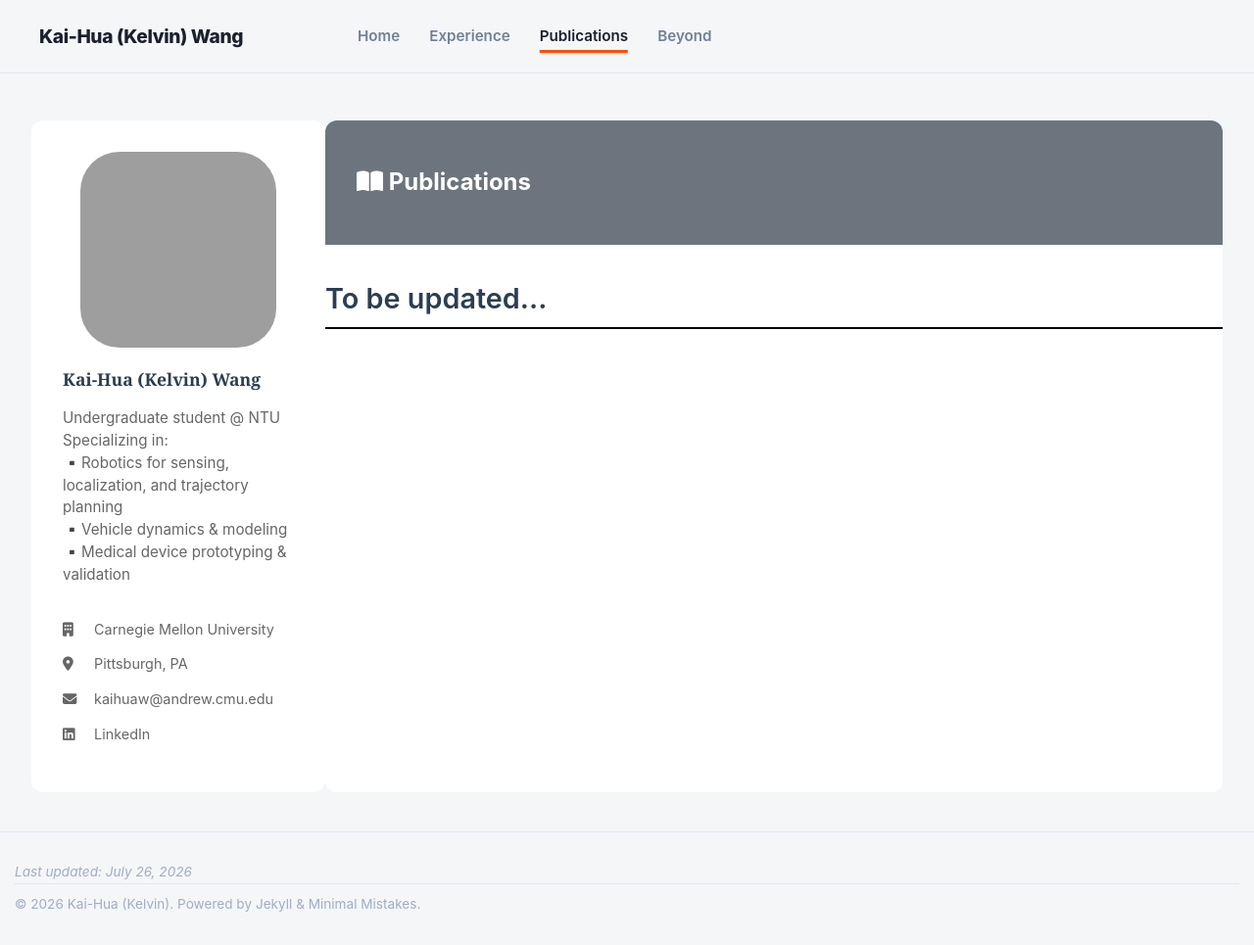
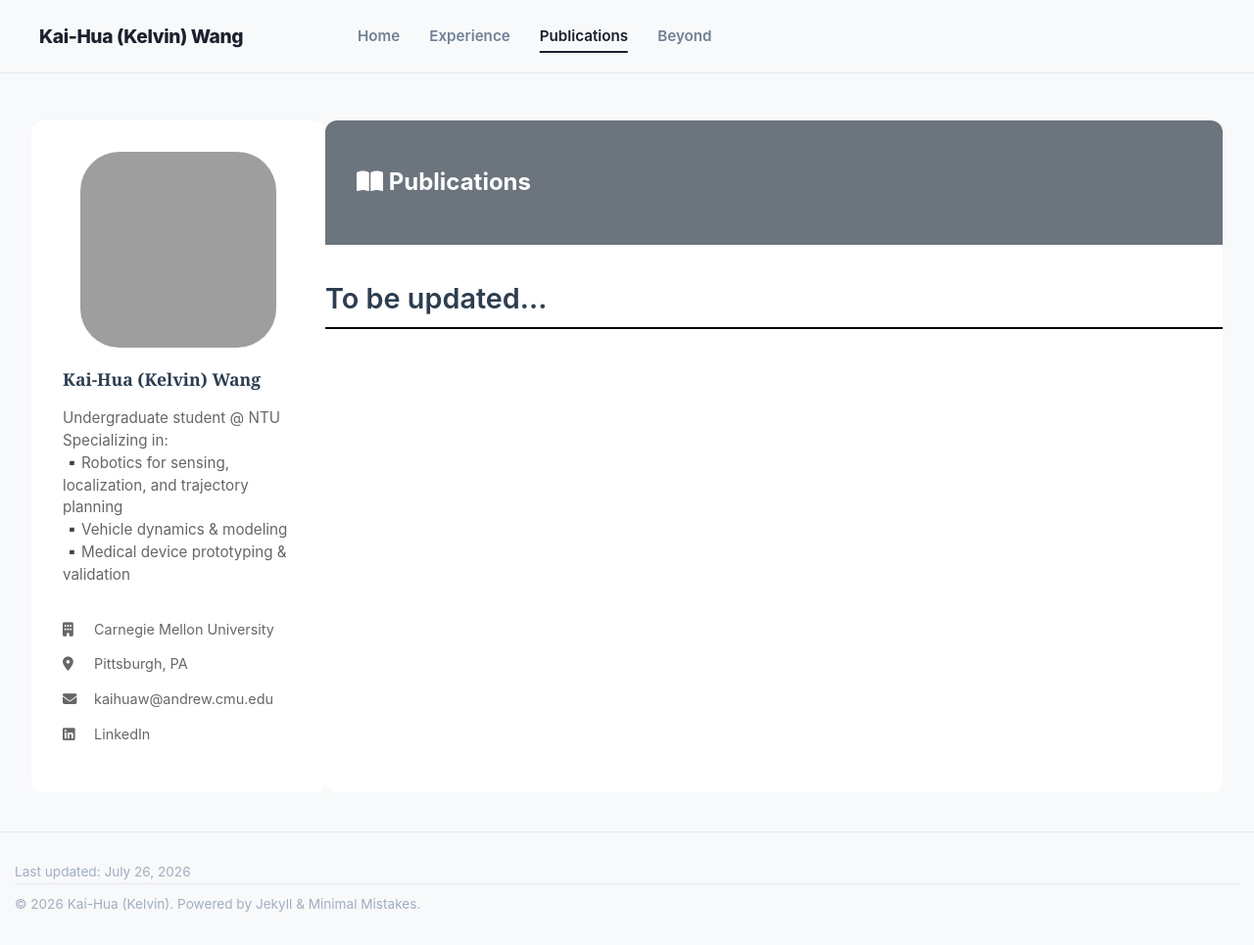
Before and after one commit to Kelvin1106/Kelvin1106.github.io, a Jekyll site: the page built from pages/publications.md, in a window 1280 px wide and 965 px high. Shown: the whole window at 98% size. Built offline with Jekyll 4.4.1, drawn with Linux system fonts in a browser that asks for light colours; grey boxes are pictures that could not be loaded.

Commit message:
Update style.css

```diff
--- a/assets/css/style.css
+++ b/assets/css/style.css
@@ -1,20 +1,24 @@
-/* 全局設定：大迫傑極簡風格重構 */
+/* ==========================================
+   Suguru Osako Inspired Monochrome Style
+   ========================================== */
+
+/* 全域設定 */
 body {
   font-family: -apple-system, BlinkMacSystemFont, "Segoe UI", Roboto, "Helvetica Neue", Arial, sans-serif;
   line-height: 1.6;
   color: #2D3748;
   margin: 0;
-  background-color: #F4F6F8; /* 高級灰白背景 */
+  background-color: #F8F9FA; /* 冷冽高級灰白底色 */
 }
 
-/* 頂部導航欄 (Top Banner / Navbar) */
+/* 頂部導航欄 (Top Navigation Bar) */
 .top-nav {
   display: flex;
   justify-content: space-between;
   align-items: center;
   border-bottom: 1px solid #E2E8F0;
-  background: rgba(244, 246, 248, 0.95); /* 半透明與背景融合 */
-  backdrop-filter: blur(8px);             /* 現代毛玻璃質感 */
+  background: rgba(248, 249, 250, 0.95); /* 與背景同色，搭配毛玻璃效果 */
+  backdrop-filter: blur(8px);
   max-width: 1300px;
   margin: 0 auto;
   padding: 20px 40px;
@@ -24,14 +28,14 @@ body {
 }
 
 .nav-left {
-  flex: 0 0 325px;       /* 跟 sidebar 一致 */
+  flex: 0 0 325px;       /* 與 Sidebar 寬度對齊 */
   display: flex;
   flex-direction: column;
 }
 
 .nav-name {
   font-size: 1.2rem;
-  font-weight: 800;      /* 強烈極簡字重 */
+  font-weight: 800;      /* 極簡俐落字重 */
   color: #1A202C;
   margin: 0;
   font-family: -apple-system, BlinkMacSystemFont, "Segoe UI", Roboto, sans-serif;
@@ -39,7 +43,7 @@ body {
 }
 
 .nav-title {
-  font-size: 0.85em;
+  font-size: 0.85rem;
   color: #718096;
   margin: 2px 0 0 0;
   font-weight: 500;
@@ -47,7 +51,7 @@ body {
 }
 
 .nav-right {
-  flex: 1;               /* 占滿剩餘空間 */
+  flex: 1;               /* 佔滿剩餘空間 */
   display: flex;
   justify-content: flex-start;
   gap: 30px;
@@ -68,15 +72,15 @@ body {
   color: #1A202C;
 }
 
-/* Hover 與 Active 底線效果：大迫傑競技橘線 (#FF4D00) 由中間展開 */
+/* Hover 與 Active 底線效果：沉穩極簡黑線 (#1A202C) 由中間展開 */
 .nav-right a::after {
   content: '';
   position: absolute;
   bottom: 0;
   left: 50%;
   width: 0;
-  height: 3px;           /* 加厚底線，更有跑道力量感 */
-  background-color: #FF4D00;
+  height: 2px;
+  background-color: #1A202C;
   transition: all 0.25s ease-in-out;
   transform: translateX(-50%);
 }
@@ -86,42 +90,41 @@ body {
   width: 100%;
 }
 
-/* 容器：左右兩欄 */
+/* 主內容區容器 */
 .container {
   display: flex;
   max-width: 1300px;
   margin: 0 auto;
-  padding: 20px 40px;    /* 減少上方 padding */
+  padding: 20px 40px;
 }
 
 /* Sidebar 左邊欄 */
 .sidebar {
-  flex: 0 0 300px;       /* 增加寬度避免文字跨行 */
+  flex: 0 0 300px;
   border-right: 1px solid #E2E8F0;
 }
 
-/* 個人區塊 */
 .profile-container {
   text-align: left;
   margin: 0;
 }
 
 .profile-pic {
-  border-radius: 12px;   /* 俐落極簡圓角 */
+  border-radius: 12px;   /* 俐落方圓形 */
   width: 65%;
   height: auto;
   object-fit: cover;
   display: block;
   margin: 5%;
-  box-shadow: 0 4px 12px rgba(0,0,0,0.06);
+  box-shadow: 0 4px 12px rgba(0, 0, 0, 0.05);
 }
 
 .sidebar h1 {
   font-size: 1.3em;
-  font-weight: 700;
+  font-weight: 800;
   color: #1A202C;
   margin: 10px 0;
-  white-space: nowrap;   /* 防止名字跨行 */
+  white-space: nowrap;
   letter-spacing: -0.02em;
 }
 
@@ -129,7 +132,7 @@ body {
   font-size: 0.95rem;
   color: #718096;
   margin: 5px 0 15px 0;
-  white-space: nowrap;   /* 防止職銜跨行 */
+  white-space: nowrap;
 }
 
 /* 聯絡資訊 */
@@ -157,15 +160,15 @@ body {
 }
 
 .sidebar-contact-info a:hover {
-  color: #FF4D00;        /* Hover 亮橘色點綴 */
-  text-decoration: none;
+  color: #1A202C;
+  text-decoration: underline;
 }
 
 .contact p {
   margin: 5px 0;
-  white-space: nowrap;   /* 防止聯絡資訊跨行 */
-  overflow: hidden;      /* 隱藏超出部分 */
-  text-overflow: ellipsis; /* 超出時顯示省略號 */
+  white-space: nowrap;
+  overflow: hidden;
+  text-overflow: ellipsis;
 }
 
 .contact p a {
@@ -174,17 +177,18 @@ body {
 }
 
 .contact p a:hover {
-  color: #FF4D00;
-  text-decoration: none;
+  color: #1A202C;
+  text-decoration: underline;
 }
 
 /* 右邊內容區 */
 .content h2 {
-  margin-top: 10px;      /* 減少上方間距讓 About Me 往上移 */
+  margin-top: 10px;
   border-bottom: 1px solid #E2E8F0;
   padding-bottom: 8px;
   color: #1A202C;
-  font-weight: 700;
+  font-weight: 800;
+  letter-spacing: -0.01em;
 }
 
 .project-item {
@@ -195,7 +199,7 @@ body {
 
 /* 底部區域 (Footer) */
 .footer {
-  background: #F4F6F8;
+  background: #F8F9FA;
   border-top: 1px solid #E2E8F0;
   padding: 30px 0;
   margin-top: 40px;
@@ -212,8 +216,8 @@ body {
 }
 
 .follow-title {
-  font-size: 0.9rem;
-  font-weight: 700;
+  font-size: 0.85rem;
+  font-weight: 800;
   color: #1A202C;
   margin-bottom: 15px;
   text-transform: uppercase;
@@ -240,22 +244,20 @@ body {
 }
 
 .follow-links a:hover {
-  color: #FF4D00;        /* Hover 亮橘色點綴 */
+  color: #1A202C;        /* Hover 深黑點綴 */
 }
 
 .follow-links i {
   font-size: 0.9rem;
 }
 
-.last-update {
+.last-update,
+.copyright {
   color: #A0AEC0;
   font-size: 0.85rem;
-  font-style: italic;
 }
 
 .copyright {
-  color: #A0AEC0;
-  font-size: 0.85rem;
   padding-top: 10px;
   border-top: 1px solid #E2E8F0;
 }
@@ -269,7 +271,7 @@ body {
   }
 
   .nav-left {
-    margin-left: 0;       /* 手機版移除左邊距 */
+    margin-left: 0;
     flex: 0 0 auto;
   }
 
```
